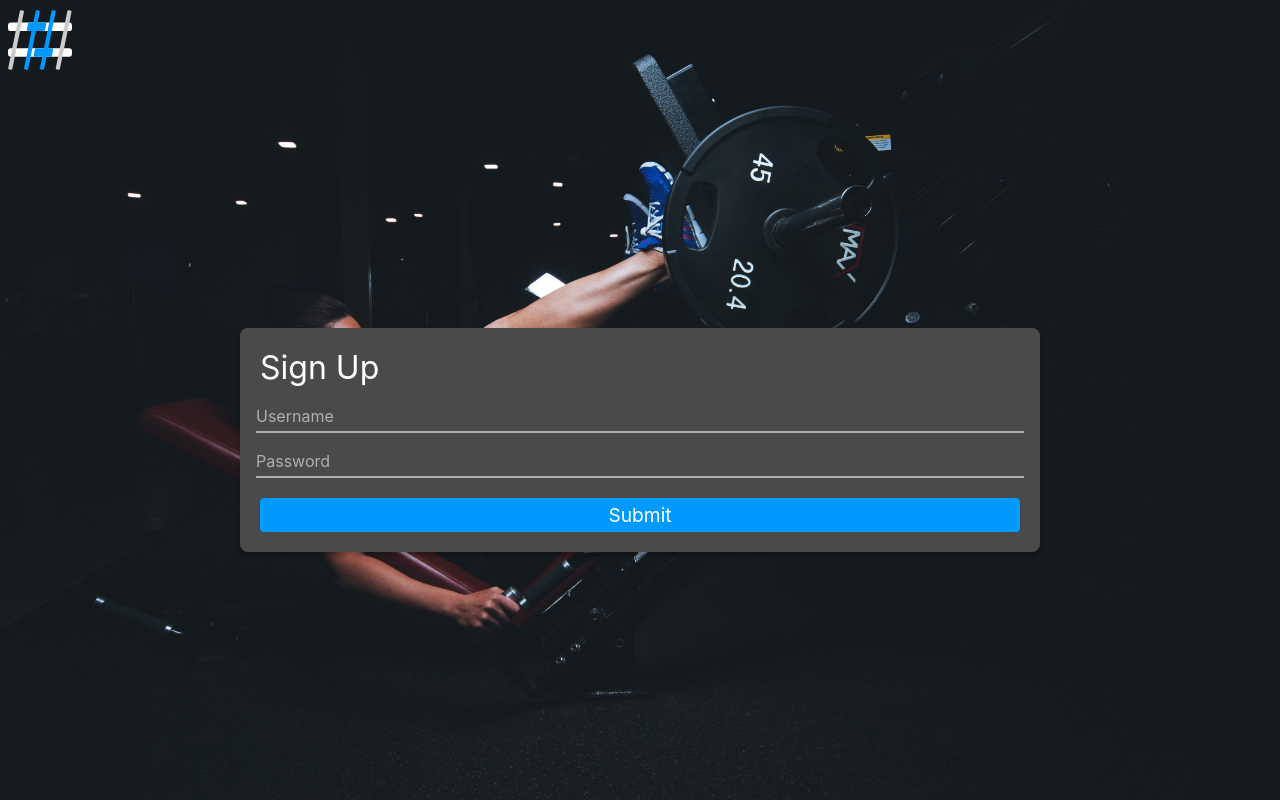
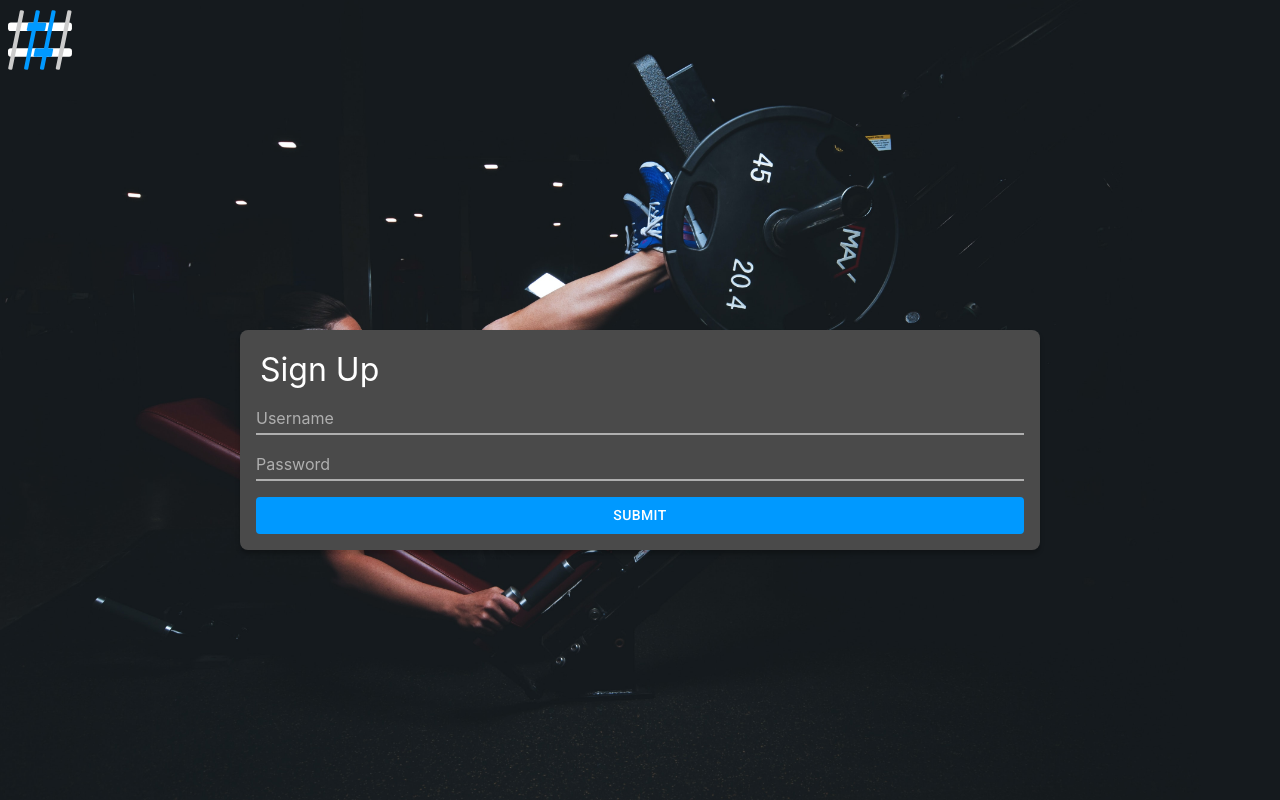
Before and after one commit to liamcr/train-track-frontend, a React (Create React App) app: page /signup in a window 1280 px wide. Built offline with nearby package versions, Linux system fonts and the light colour scheme.

Commit message:
Change submit button to material ui

```diff
--- a/src/components/LoginCard.tsx
+++ b/src/components/LoginCard.tsx
@@ -1,11 +1,11 @@
 import React, { useState } from "react";
 import Card from "./Card";
 import "../styles/LoginCard.css";
-import Button from "./Button";
 import Input from "./Input";
 import axios from "axios";
 import { REGISTER_URL, LOGIN_URL } from "../consts";
 import Alert from "./Alert";
+import { Button } from "@material-ui/core";
 
 type LoginCardProps = {
   signup?: boolean;
@@ -81,12 +81,15 @@
         />
         <div style={{ height: "1rem" }} />
         <Button
-          text="Submit"
-          size="large"
-          loading={isLoading}
+          type="submit"
+          variant="contained"
+          color="primary"
           disabled={isLoading}
-          style={{ width: "100%" }}
-        />
+          disableElevation
+          fullWidth
+        >
+          Submit
+        </Button>
       </form>
     </Card>
   );
--- a/src/pages/LogIn.tsx
+++ b/src/pages/LogIn.tsx
@@ -8,7 +8,13 @@
   return (
     <div className="login-container">
       <Header notLoggedIn>
-        <Button variant="contained" color="primary" size="large" href="/signup">
+        <Button
+          variant="contained"
+          color="primary"
+          size="large"
+          href="/signup"
+          disableElevation
+        >
           Sign Up
         </Button>
       </Header>
```
